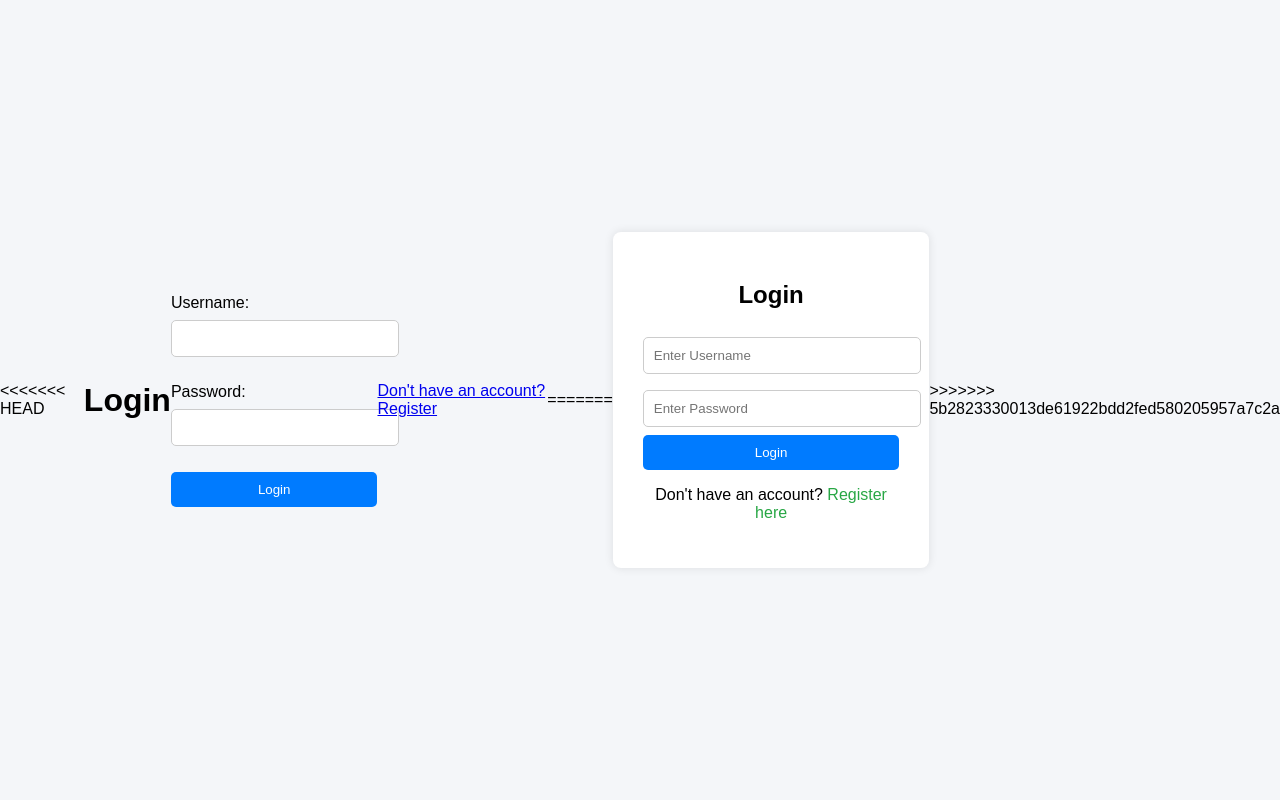
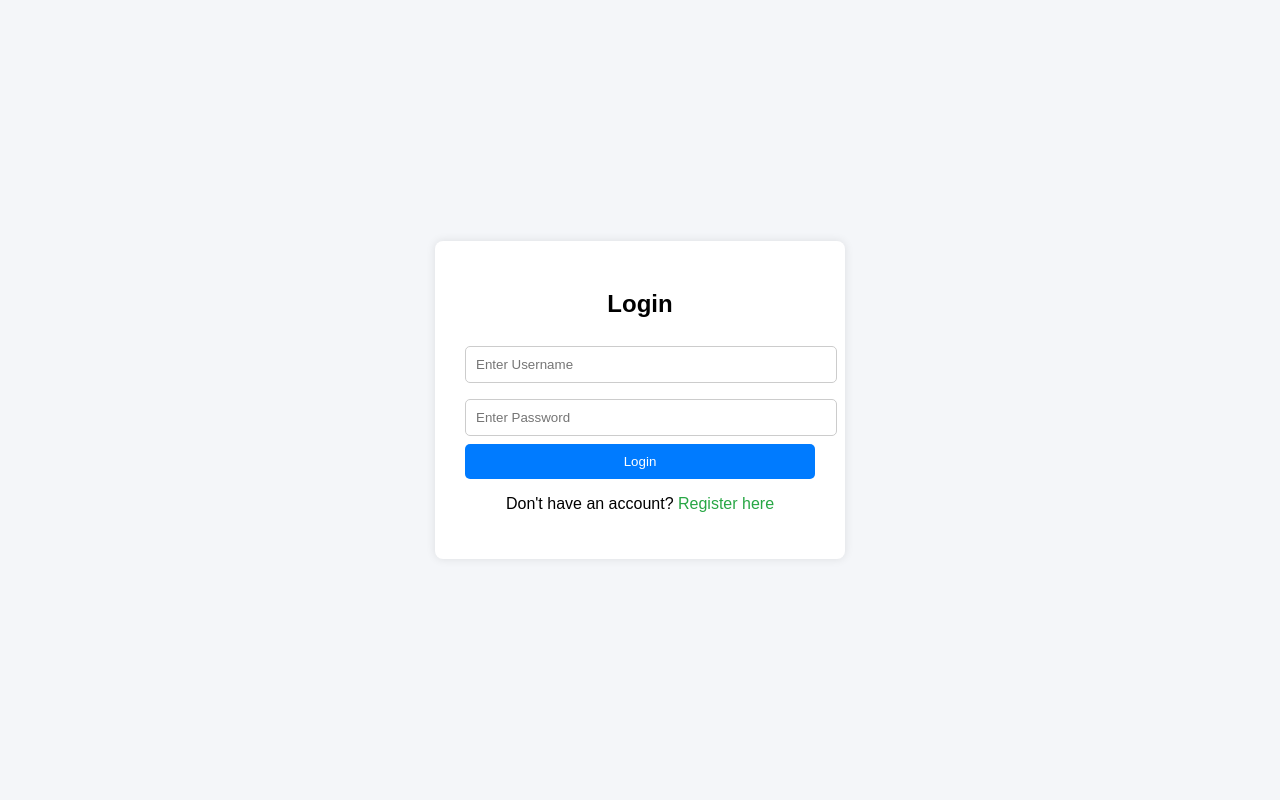
Before and after one commit to vkakshaya16-ux/Password_Manager, a Flask app: page /login in a window 1280 px wide. Run offline with Flask 3, Linux system fonts and the light colour scheme; some libraries are stand-ins or nearby versions.

Commit message:
Revise login page layout and styling

```diff
--- a/templates/login.html
+++ b/templates/login.html
@@ -1,29 +1,6 @@
 <!DOCTYPE html>
 <html>
 <head>
-<<<<<<< HEAD
-    <title>Login</title>
-</head>
-<body>
-
-    <h1>Login</h1>
-
-    <form method="POST">
-        <label>Username:</label>
-        <input type="text" name="username" required><br><br>
-
-        <label>Password:</label>
-        <input type="password" name="password" required><br><br>
-
-        <button type="submit">Login</button>
-    </form>
-
-    <br>
-    <a href="/register">Don't have an account? Register</a>
-
-</body>
-</html>
-=======
     <title>Login - Password Manager</title>
     <meta name="viewport" content="width=device-width, initial-scale=1">
     <style>
@@ -84,13 +61,9 @@
         .register-link a:hover {
             text-decoration: underline;
         }
-
-        .error {
-            color: red;
-            margin-top: 10px;
-        }
     </style>
 </head>
+
 <body>
 
 <div class="container">
@@ -110,4 +83,3 @@
 
 </body>
 </html>
->>>>>>> 5b2823330013de61922bdd2fed580205957a7c2a
```
